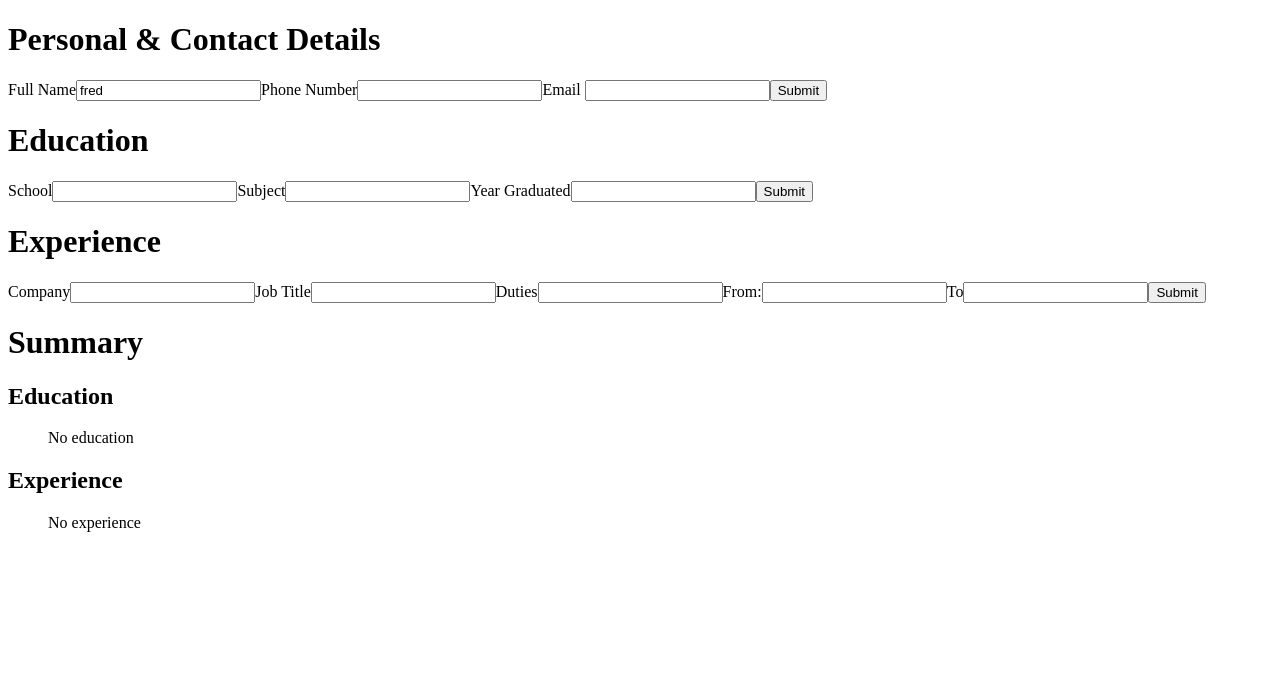
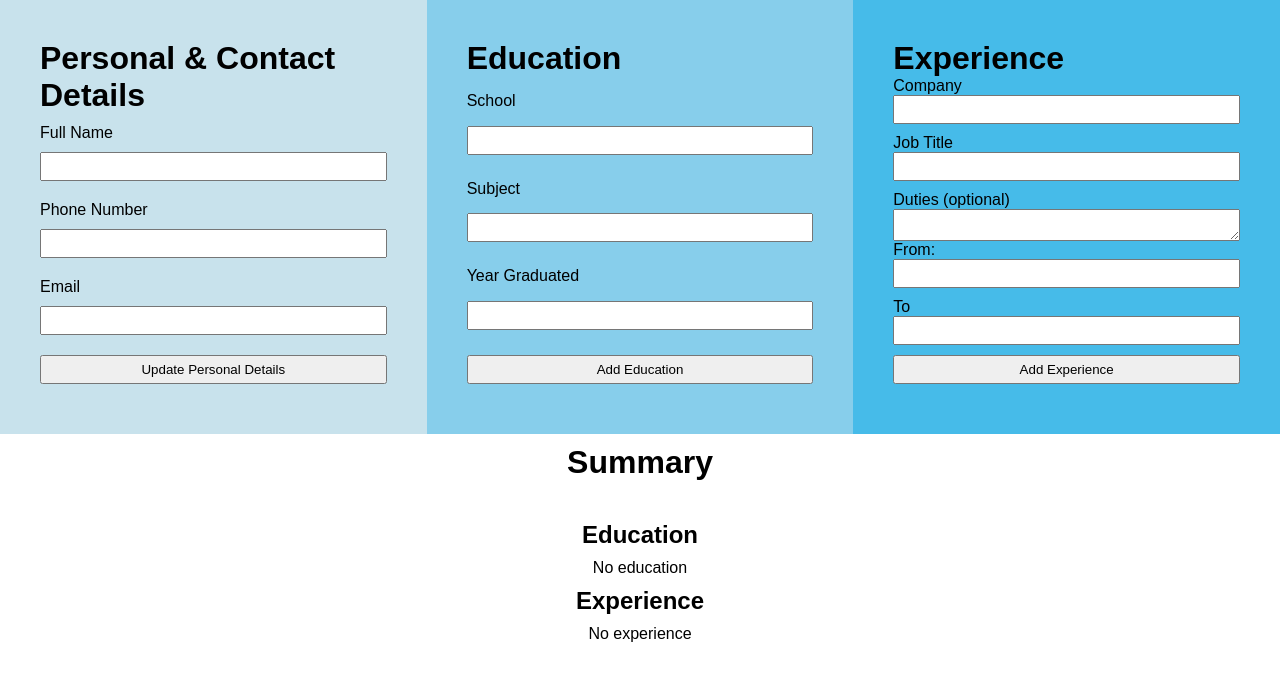
Before and after one commit to dhillman1989/cv-project, a React (Create React App) app: page / in a window 1280 px wide. Shown: the top 678 px of the page. Built offline with nearby package versions, Linux system fonts and the light colour scheme.

Commit message:
add form styling

```diff
--- a/package.json
+++ b/package.json
@@ -14,6 +14,7 @@
     "react": "^17.0.1",
     "react-dom": "^17.0.1",
     "react-scripts": "4.0.2",
+    "uuid": "^8.3.2",
     "web-vitals": "^1.1.0"
   },
   "scripts": {
--- a/src/App.js
+++ b/src/App.js
@@ -1,4 +1,6 @@
 import React, { Fragment, Component } from "react";
+import { v4 as uuidv4 } from "uuid";
+import "./styles/app.css";
 
 ///components
 import PersonalForm from "./components/PersonalForm";
@@ -14,7 +16,7 @@ class App extends Component {
       fullName: "",
       phone: "",
       email: "",
-      fullNameInput: "fred",
+      fullNameInput: "",
       phoneInput: "",
       emailInput: "",
       education: [],
@@ -49,11 +51,17 @@ class App extends Component {
       education: [
         ...this.state.education,
         {
+          id: uuidv4(),
           school: this.state.schoolInput,
           subject: this.state.subjectInput,
           year: this.state.graduationYearInput,
         },
       ],
+    });
+    this.setState({
+      schoolInput: "",
+      subjectInput: "",
+      graduationYearInput: "",
     });
   };
 
@@ -63,8 +71,9 @@ class App extends Component {
       experience: [
         ...this.state.experience,
         {
+          id: uuidv4(),
           company: this.state.companyInput,
-          subject: this.state.jobTitleInput,
+          jobTitle: this.state.jobTitleInput,
           duties: this.state.dutiesInput,
           yearFrom: this.state.yearFromInput,
           yearTo: this.state.yearToInput,
@@ -72,9 +81,23 @@ class App extends Component {
       ],
     });
     this.setState({
-      schoolInput: "",
-      subjectInput: "",
-      graduationYearInput: "",
+      companyInput: "",
+      jobTitleInput: "",
+      dutiesInput: "",
+      yearFromInput: "",
+      yearToInput: "",
+    });
+  };
+
+  deleteExperience = (id) => {
+    this.setState({
+      experience: [...this.state.experience.filter((exp) => exp.id != id)],
+    });
+  };
+
+  deleteEducation = (id) => {
+    this.setState({
+      education: [...this.state.education.filter((edu) => edu.id != id)],
     });
   };
 
@@ -107,7 +130,7 @@ class App extends Component {
       yearToInput,
     };
     return (
-      <Fragment>
+      <div id="App">
         <PersonalForm
           info={personalInputs}
           changeInput={this.changeInput}
@@ -127,8 +150,10 @@ class App extends Component {
           personal={{ fullName, email, phone }}
           education={education}
           experience={experience}
+          deleteExperience={this.deleteExperience}
+          deleteEducation={this.deleteEducation}
         />
-      </Fragment>
+      </div>
     );
   }
 }
--- a/src/components/EducationForm.js
+++ b/src/components/EducationForm.js
@@ -1,4 +1,5 @@
 import React, { Fragment, Component } from "react";
+import "../styles/educationForm.css";
 
 class EducationForm extends Component {
   constructor(props) {
@@ -11,7 +12,7 @@ class EducationForm extends Component {
     const { schoolInput, subjectInput, graduationYearInput } = this.props.info;
     const { onSubmitEducation, changeInput } = this.props;
     return (
-      <Fragment>
+      <form onSubmit={onSubmitEducation} className="form educationForm">
         <h1>Education </h1>
         <label htmlFor="schoolInput">School</label>
         <input
@@ -19,6 +20,7 @@ class EducationForm extends Component {
           id="schoolInput"
           value={schoolInput}
           onChange={this.changeInput}
+          required
         />
         <label htmlFor="subjectInput">Subject</label>
         <input
@@ -26,6 +28,7 @@ class EducationForm extends Component {
           id="subjectInput"
           value={subjectInput}
           onChange={this.changeInput}
+          required
         />
         <label htmlFor="graduationYearInput">Year Graduated</label>
         <input
@@ -33,9 +36,10 @@ class EducationForm extends Component {
           id="graduationYearInput"
           value={graduationYearInput}
           onChange={changeInput}
+          required
         />
-        <button onClick={onSubmitEducation}>Submit</button>
-      </Fragment>
+        <button>Add Education</button>
+      </form>
     );
   }
 }
--- a/src/components/ExperienceForm.js
+++ b/src/components/ExperienceForm.js
@@ -1,4 +1,5 @@
 import React, { Fragment, Component } from "react";
+import "../styles/experienceForm.css";
 
 class ExperienceForm extends Component {
   constructor(props) {
@@ -17,7 +18,7 @@ class ExperienceForm extends Component {
     } = this.props.info;
     const { onSubmitExperience, changeInput } = this.props;
     return (
-      <Fragment>
+      <form onSubmit={onSubmitExperience} className="form experienceForm">
         <h1>Experience</h1>
         <label htmlFor="companyInput">Company</label>
         <input
@@ -25,6 +26,7 @@ class ExperienceForm extends Component {
           id="companyInput"
           value={companyInput}
           onChange={this.changeInput}
+          required
         />
         <label htmlFor="jobTitleInput">Job Title</label>
         <input
@@ -32,9 +34,10 @@ class ExperienceForm extends Component {
           id="jobTitleInput"
           value={jobTitleInput}
           onChange={this.changeInput}
+          required
         />
-        <label htmlFor="dutiesInput">Duties</label>
-        <input
+        <label htmlFor="dutiesInput">Duties (optional)</label>
+        <textarea
           name="dutiesInput"
           id="dutiesInput"
           value={dutiesInput}
@@ -46,6 +49,7 @@ class ExperienceForm extends Component {
           id="yearFromInput"
           value={yearFromInput}
           onChange={this.changeInput}
+          required
         />
         <label htmlFor="yearToInput">To</label>
         <input
@@ -53,9 +57,10 @@ class ExperienceForm extends Component {
           id="yearToInput"
           value={yearToInput}
           onChange={this.changeInput}
+          required
         />
-        <button onClick={onSubmitExperience}>Submit</button>
-      </Fragment>
+        <button>Add Experience</button>
+      </form>
     );
   }
 }
--- a/src/components/PersonalForm.js
+++ b/src/components/PersonalForm.js
@@ -1,4 +1,5 @@
 import React, { Fragment, Component } from "react";
+import "../styles/personalForm.css";
 
 class PersonalForm extends Component {
   constructor(props) {
@@ -11,7 +12,7 @@ class PersonalForm extends Component {
     const { fullNameInput, phoneInput, emailInput } = this.props.info;
     const { onSubmitPersonal, changeInput } = this.props;
     return (
-      <Fragment>
+      <form onSubmit={onSubmitPersonal} className="form personalForm">
         <h1>Personal &amp; Contact Details</h1>
         <label htmlFor="fullNameInput">Full Name</label>
         <input
@@ -19,6 +20,7 @@ class PersonalForm extends Component {
           id="fullNameInput"
           value={fullNameInput}
           onChange={this.changeInput}
+          required
         />
         <label htmlFor="phoneInput">Phone Number</label>
         <input
@@ -26,6 +28,7 @@ class PersonalForm extends Component {
           id="phoneInput"
           value={phoneInput}
           onChange={this.changeInput}
+          required
         />
         <label htmlFor="emailInput">Email </label>
         <input
@@ -33,9 +36,10 @@ class PersonalForm extends Component {
           id="emailInput"
           value={emailInput}
           onChange={changeInput}
+          required
         />
-        <button onClick={onSubmitPersonal}>Submit</button>
-      </Fragment>
+        <button>Update Personal Details</button>
+      </form>
     );
   }
 }
--- a/src/components/Summary.js
+++ b/src/components/Summary.js
@@ -1,12 +1,22 @@
 import React, { Component } from "react";
+import "../styles/summary.css";
 
 class Summary extends Component {
   constructor(props) {
     super(props);
+    this.deleteExperience = this.props.deleteExperience.bind(this);
+    this.deleteEducation = this.props.deleteEducation.bind(this);
   }
 
   render() {
-    const { personal, education, experience } = this.props;
+    const {
+      personal,
+      education,
+      experience,
+      deleteExperience,
+      deleteEducation,
+    } = this.props;
+
     return (
       <div className="summary">
         <h1>Summary</h1>
@@ -18,10 +28,13 @@ class Summary extends Component {
         <ul>
           {education.length ? (
             education.map((edu) => (
-              <li>
+              <li key={edu.id}>
                 <h3>School: {edu.school}</h3>
                 <h5>Subject of Study: {edu.subject}</h5>
                 <h5>Year: {edu.year}</h5>
+                <button onClick={() => deleteEducation(edu.id)}>
+                  Delete {edu.school}
+                </button>
               </li>
             ))
           ) : (
@@ -33,13 +46,16 @@ class Summary extends Component {
         <ul>
           {experience.length ? (
             experience.map((exp) => (
-              <li>
+              <li key={exp.id}>
                 <h3>Company: {exp.company}</h3>
                 <h5>Job Title: {exp.jobTitle}</h5>
                 <h5>
                   Years: {exp.yearFrom} - {exp.yearTo}
                 </h5>
                 <p>Duties: {exp.duties}</p>
+                <button onClick={() => deleteExperience(exp.id)}>
+                  Delete {exp.company}
+                </button>
               </li>
             ))
           ) : (
--- /dev/null
+++ b/src/styles/app.css
@@ -0,0 +1,15 @@
+* {
+  box-sizing: border-box;
+  padding: 0;
+  margin: 0;
+}
+
+#App {
+  font-family: arial;
+  display: flex;
+  flex-wrap: wrap;
+}
+
+ul {
+  list-style-type: none;
+}
--- /dev/null
+++ b/src/styles/educationForm.css
@@ -0,0 +1,14 @@
+.educationForm {
+  background-color: skyblue;
+  display: flex;
+  flex-direction: column;
+  justify-content: space-between;
+  width: calc(100vw / 3);
+  padding: 40px;
+}
+
+.educationForm input,
+.educationForm button {
+  margin-bottom: 10px;
+  padding: 5px 10px;
+}
--- /dev/null
+++ b/src/styles/experienceForm.css
@@ -0,0 +1,14 @@
+.experienceForm {
+  background-color: rgb(70, 187, 233);
+  display: flex;
+  flex-direction: column;
+  justify-content: space-between;
+  width: calc(100vw / 3);
+  padding: 40px;
+}
+
+.experienceForm input,
+.experienceForm button {
+  margin-bottom: 10px;
+  padding: 5px 10px;
+}
--- /dev/null
+++ b/src/styles/personalForm.css
@@ -0,0 +1,14 @@
+.personalForm {
+  background-color: rgb(200, 226, 236);
+  display: flex;
+  flex-direction: column;
+  justify-content: space-between;
+  width: calc(100vw / 3);
+  padding: 40px;
+}
+
+.personalForm input,
+.personalForm button {
+  margin-bottom: 10px;
+  padding: 5px 10px;
+}
--- /dev/null
+++ b/src/styles/summary.css
@@ -0,0 +1,11 @@
+.summary {
+  width: 100%;
+  display: flex;
+  align-items: center;
+  flex-direction: column;
+  text-align: center;
+}
+
+.summary > * {
+  margin-top: 10px;
+}
```
Also changed, not shown: 1 other file (tests, documents, lock files or other folders).
